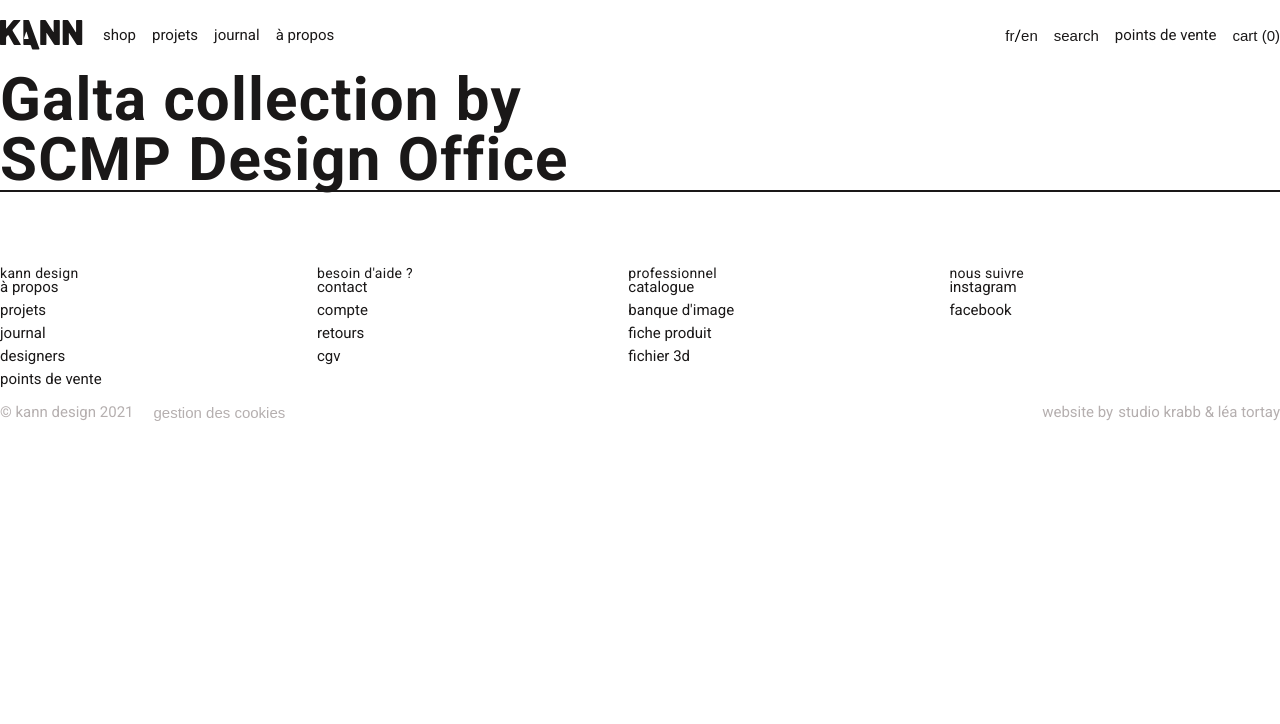
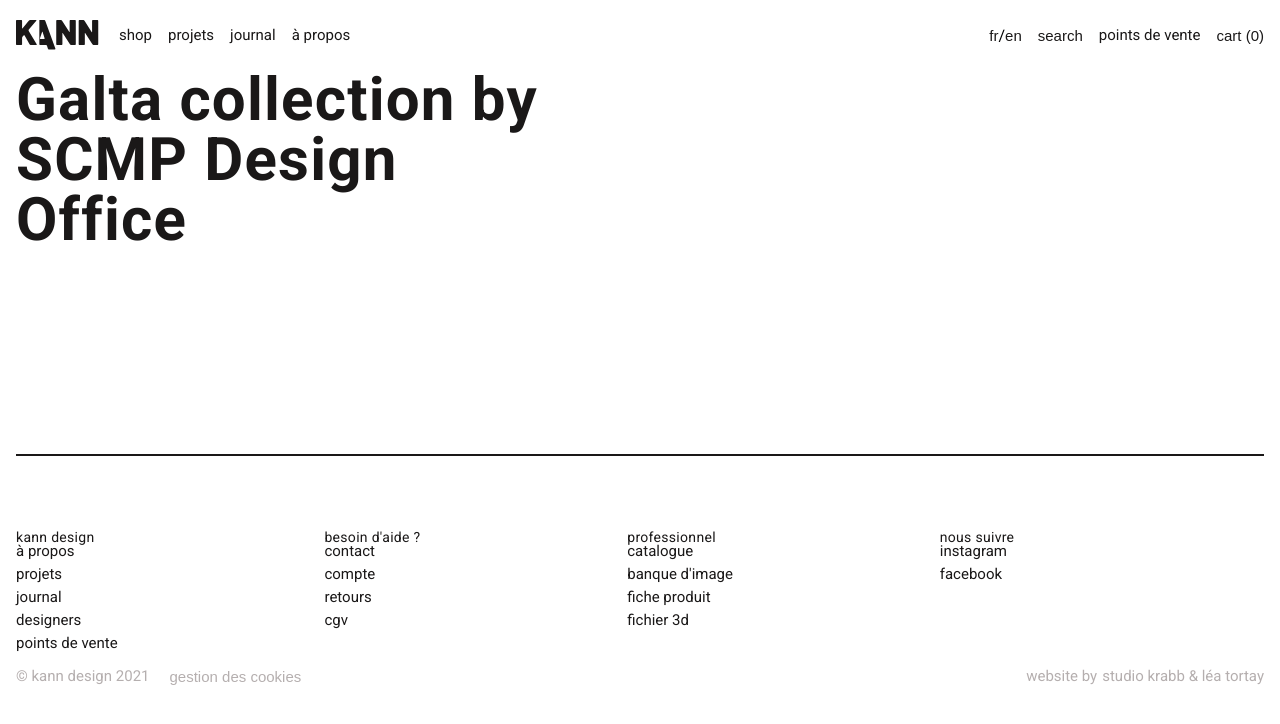
Before and after one commit to deadbeathd07/kann, a Vue app: page / in a window 1280 px wide. Shown: the top 724 px of the page. Built offline with nearby package versions, Linux system fonts and the light colour scheme.

Commit message:
добавлены классы для блока layout и для внутренних элементов

```diff
--- a/src/App.vue
+++ b/src/App.vue
@@ -4,12 +4,27 @@ import KannFooter from './components/KannFooter.vue';
 </script>
 
 <template lang="pug">
-div
+div.layout__wrapper
   KannHeader
-  main
+  main.layout__content
     section.section
       h1.title.title--basic-color.section__title.section__title--width-45.fs-60.ls-12 Galta collection by SCMP Design Office
-  KannFooter
+  KannFooter(class="layout__footer")
 </template>
 
-<style lang="scss"></style>
+<style lang="scss">
+.layout {
+	&__wrapper {
+		min-height: 100%;
+		display: flex;
+		flex-direction: column;
+		padding: 0 1rem;
+	}
+	&__content {
+		flex: 1 0 auto;
+	}
+	&__footer {
+		flex: 0 0 auto;
+	}
+}
+</style>
```
